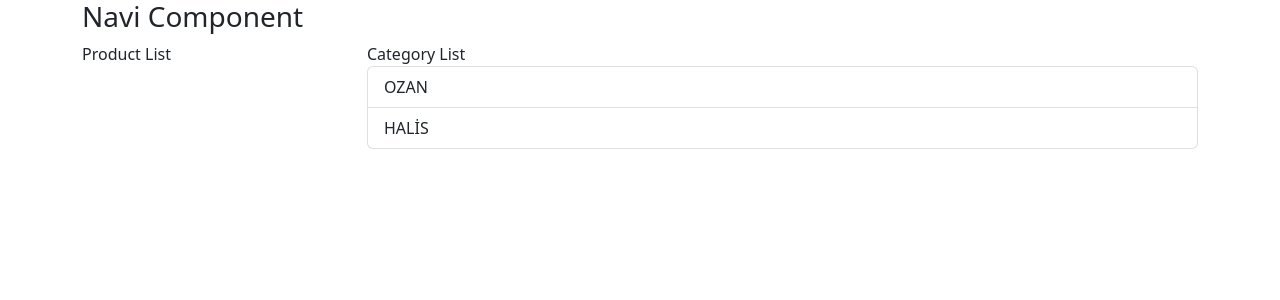
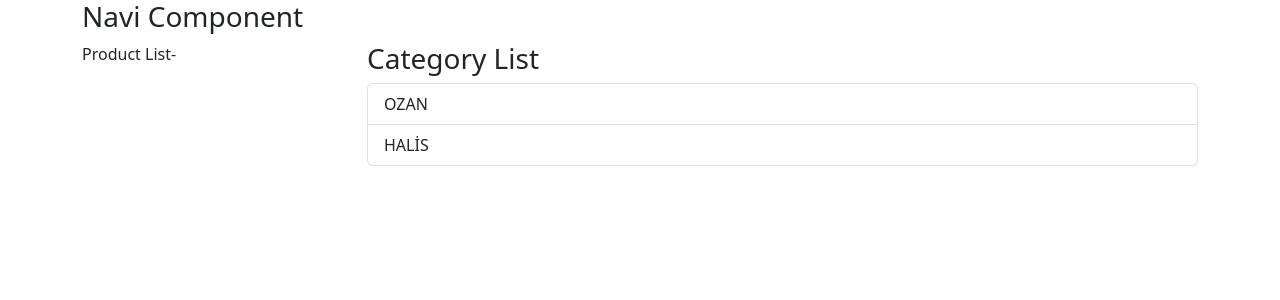
Before and after one commit to ozancck/scratch-react, a React (Create React App) app: page / in a window 1280 px wide. Shown: the top 300 px of the page. Built offline with nearby package versions, Linux system fonts and the light colour scheme.

Commit message:
data transfer between components

```diff
--- a/src/App.js
+++ b/src/App.js
@@ -1,10 +1,18 @@
-import React from 'react';
+import React, {Component} from 'react';
 import Navi from "./Navi";
 import CategoryList from "./CategoryList";
 import ProductList from "./ProductList";
 import {Container, Row, Col} from "reactstrap";
 
-function App() {
+export default class App extends Component {
+
+    state= {currentCategory: ""}
+
+    changeCategory=category=>{
+        this.setState({currentCategory: category.categoryName})
+    }
+
+    render() {
         let productInfo = {title: "Product List"}
         let categoryInfo = {title: "Category List"}
         return (
@@ -15,15 +23,14 @@
                     </Row>
                     <Row>
                         <Col xs = "3">
-                       <ProductList info={productInfo}/>
+                            <ProductList currentCategory={this.state.currentCategory} info={productInfo}/>
                         </Col>
                         <Col xs = "9">
-                       <CategoryList info={categoryInfo}/>
+                            <CategoryList currentCategory={this.state.currentCategory} changeCategory={this.changeCategory} info={categoryInfo}/>
                         </Col>
                     </Row>
                 </Container>
             </div>
         );
     }
-
-export default App;
+}
--- a/src/CategoryList.js
+++ b/src/CategoryList.js
@@ -1,31 +1,27 @@
 import React, {Component} from 'react';
 import {ListGroup, ListGroupItem} from "reactstrap";
 
-class CategoryList extends Component {
+export default class CategoryList extends Component {
     state = {
         categories: [
             {categoryId: 1, categoryName: "OZAN"},
             {categoryId: 2, categoryName: "HALİS"},
-        ],
-        currentCategory: ""
+        ]
     }
-    changeCategory=(category)=>{
-        this.setState({currentCategory: category.categoryName})
-    }
+
     render() {
         return (
             <div>
-                <b3>{this.props.info.title}</b3>
+                <h3>{this.props.info.title}</h3>
                 <ListGroup>
                     {this.state.categories.map(category =>
-                        <ListGroupItem onClick={()=> this.changeCategory(category) } key={category.categoryId}>{category.categoryName}</ListGroupItem>
+                        <ListGroupItem onClick={() => this.props.changeCategory(category)}
+                                       key={category.categoryId}>{category.categoryName}</ListGroupItem>
                     )}
 
                 </ListGroup>
-                <h4>{this.state.currentCategory}</h4>
+                <h4>{this.props.currentCategory}</h4>
             </div>
         );
     }
 }
-
-export default CategoryList;
--- a/src/ProductList.js
+++ b/src/ProductList.js
@@ -1,13 +1,11 @@
 import React, {Component} from 'react';
 
-class ProductList extends Component {
+export default class ProductList extends Component {
     render() {
         return (
             <div>
-                <b3>{this.props.info.title}</b3>
+                <b3>{this.props.info.title}-{this.props.currentCategory}</b3>
             </div>
         );
     }
 }
-
-export default ProductList;
```
Lines whose indentation alone changed are shown as unchanged.
